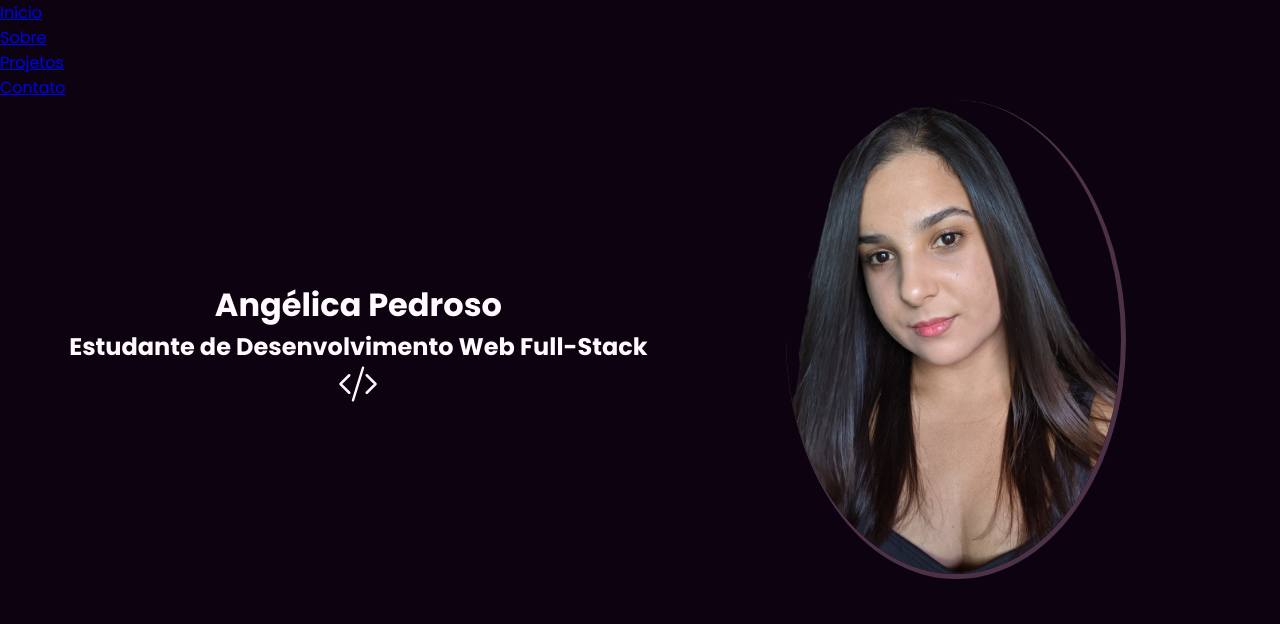
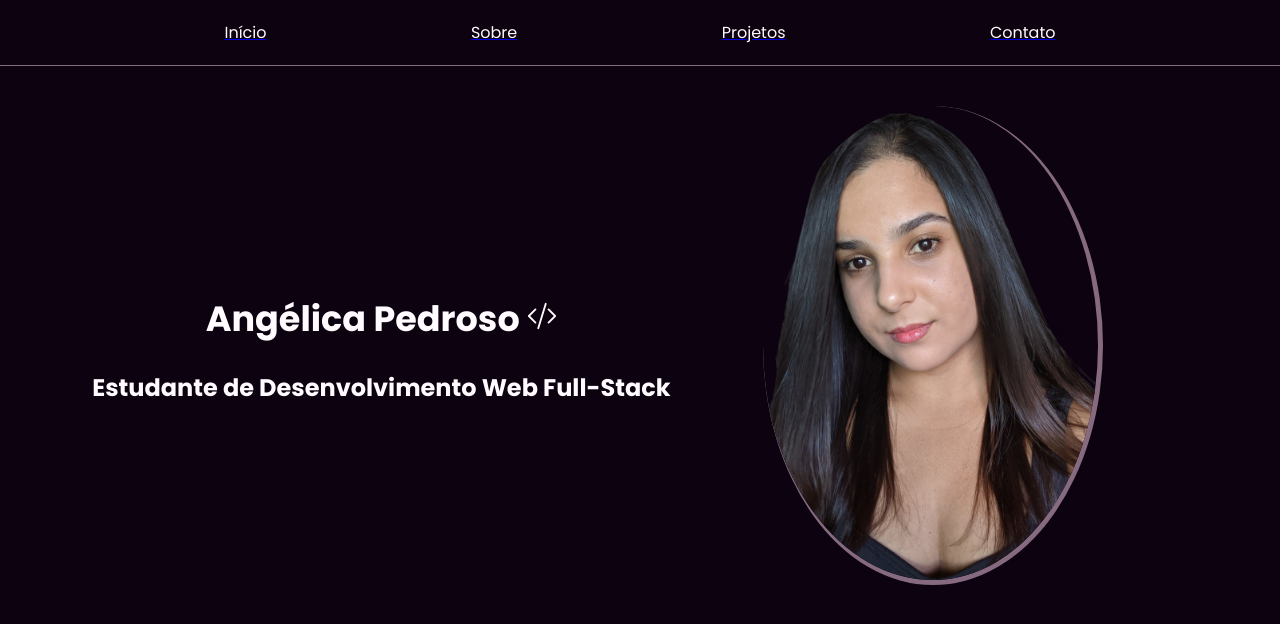
Before and after one commit to angelicapedroso/portfolio-pessoal, a React (Create React App) app in the folder portfolio/: page / in a window 1280 px wide. Shown: the top 624 px of the page. Built offline with nearby package versions, Linux system fonts and the light colour scheme.

Commit message:
feat: add css in header

```diff
--- a/portfolio/src/components/Header/index.js
+++ b/portfolio/src/components/Header/index.js
@@ -1,17 +1,16 @@
 import React from 'react';
+import './styles.css';
 import { Link } from 'react-router-dom';
 
 export default function Header() {
   return (
     <header>
-      <nav>
-        <ul>
-          <Link to='/'><li>Início</li></Link>
-          <Link to='/about'><li>Sobre</li></Link>
-          <Link to='/projects'><li>Projetos</li></Link>
-          <Link to='/contact'><li>Contato</li></Link>
-        </ul>
-      </nav>
+      <ul className="container">
+        <Link to='/'><li>Início</li></Link>
+        <Link to='/about'><li>Sobre</li></Link>
+        <Link to='/projects'><li>Projetos</li></Link>
+        <Link to='/contact'><li>Contato</li></Link>
+      </ul>
     </header>
   );
 }
--- a/portfolio/src/components/Header/styles.css
+++ b/portfolio/src/components/Header/styles.css
@@ -0,0 +1,19 @@
+@import '../../assets/global.css';
+
+li {
+  color: var(--quinary-color);
+  list-style-type: none;
+  text-decoration: none !important;
+  color: var(--quinary-color);
+}
+
+.container {
+  display: flex;
+  justify-content: space-evenly;
+  margin-bottom: 40px;
+  border: 1px solid var(--tertiary-color);
+  border-top: none;
+  border-left: none;
+  border-right: none;
+  padding: 20px;
+}
--- a/portfolio/src/pages/Home/index.js
+++ b/portfolio/src/pages/Home/index.js
@@ -10,9 +10,8 @@ export default function Home() {
       <Header />
       <div className="content">
         <div className="text">
-          <h1>Angélica Pedroso</h1>
+          <h1>Angélica Pedroso  <BsCodeSlash style={ { fontSize: '30px' } } /> </h1>
           <h2>Estudante de Desenvolvimento Web Full-Stack</h2>
-          <BsCodeSlash style={ { fontSize: '40px' } }/>
         </div>
         <figure>
           <img
--- a/portfolio/src/pages/Home/styles.css
+++ b/portfolio/src/pages/Home/styles.css
@@ -1,21 +1,4 @@
-@import url('https://fonts.googleapis.com/css2?family=Poppins:wght@100;200;300;400;500;600;700&display=swap');
-
-:root {
-  --primary-color: #0d0210;
-  --secondary-color: #4d3147;
-  --tertiary-color: #866a80;
-  --quaternary-color: #c9b7c7;
-  --quinary-color: #fffbff;
-}
-
-* {
-  border: 0;
-  box-sizing: border-box;
-  font-family: "Poppins", sans-serif;
-  font-size: 1,5rem;
-  margin: 0;
-  padding: 0;
-}
+@import '../../assets/global.css';
 
 .home {
   background-color: var(--primary-color);
@@ -27,8 +10,13 @@
   display: flex;
   color: var(--quinary-color);
   position: relative;
-  justify-content: space-around;
+  justify-content: space-evenly;
   align-items: center;
+}
+
+h1 {
+  font-size: 35px;
+  margin-bottom: 25px;
 }
 
 .text {
@@ -39,7 +27,7 @@
 
 img {
   width: 80%;
-  border: 5px solid var(--secondary-color);
+  border: 5px solid var(--tertiary-color);
   border-top: none;
   border-left: none;
   border-radius: 50%;
```
